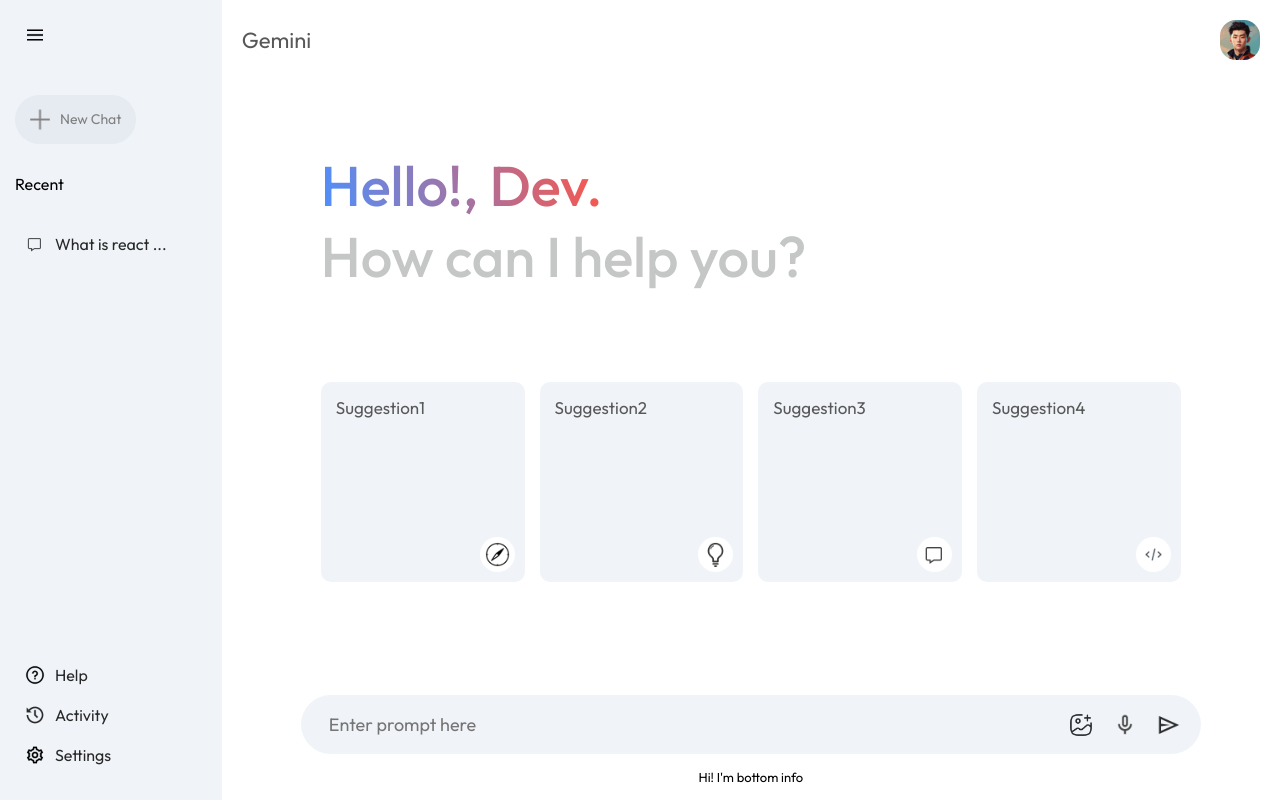
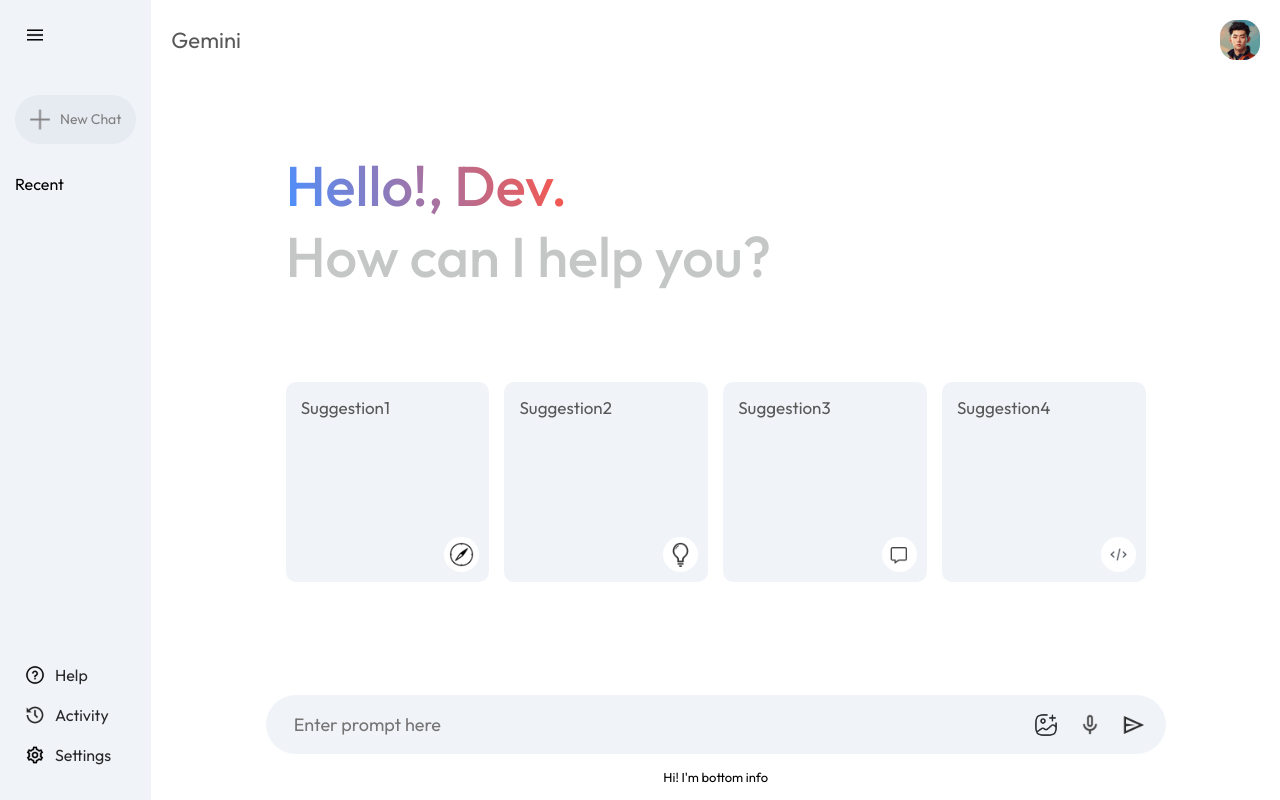
Before and after one commit to ChrisDaWizard/gemini-clone, a React (Vite) app in the folder gemini-frontend/: page / in a window 1280 px wide. Both pictures are taken after a click on the picture 35 px from the left and 35 px from the top of the page. Built offline with nearby package versions, Linux system fonts and the light colour scheme.

Commit message:
localstorage added, sidebar display conversation, main not yet

```diff
--- a/gemini-frontend/src/components/Main/Main.jsx
+++ b/gemini-frontend/src/components/Main/Main.jsx
@@ -1,12 +1,18 @@
-import React, { useState } from 'react';
+import React, { useEffect, useState } from 'react';
 import "./Main.css";
 import { assets } from '../../assets/assets';
+import { loadfromLocalStorage, saveToLocalStorage } from '../../utils/LocalStorage';
 
 const Main = () => {
   const [prompt, setPrompt] = useState(''); //almacenamiento del texto del usuario
   const [messages, setMessages] = useState([]); //almacenamiento de los mensajes del bot y usuario
   const [loading, setLoading] = useState(false); //se indica si se espera o no una respuesta del servidor
   const [extended, setExtended] = useState(false); //se indica si solo mostrar el chat o las sugerencia de inicio nuevo
+
+  useEffect(() => { //se ejecuta automaticamente, si detecta que el mensaje es mayor a 0 m guarda en localstorage
+    if (messages.length > 0) {
+    }
+  }, [messages]);
 
   const handleSend = async () => {  //funcion que se ejecuta cuando el usuario manda el mensaje
     if (!prompt.trim()) return; //evita que se envien mensajes vacios
@@ -27,7 +33,17 @@
 
       const data = await res.json(); // se covierte la respuesta a JSON
       const botMessage = { type: 'bot', text: data.response }; //se crea objecto con la respuesta del bot (data.response)
-      setMessages(prev => [...prev, botMessage]); //se agrega al historial
+      const updatedMessages = [...messages, { type: 'user', text: prompt }, botMessage];
+      setMessages(updatedMessages);//se agregan al historial
+
+      const chatHistory = loadfromLocalStorage("chatHistory") || [];
+      chatHistory.push({
+        title: prompt.slice (0, 25),
+        prompt: prompt,
+        response: data.response,
+        timestamp: Date.now()
+      });
+      saveToLocalStorage("chatHistory", chatHistory);
     } catch (err) {
       const errorMsg = { type: 'bot', text: 'Error al conectarse con el servidor.' };
       setMessages(prev => [...prev, errorMsg]);
--- a/gemini-frontend/src/components/SideBar/SideBar.jsx
+++ b/gemini-frontend/src/components/SideBar/SideBar.jsx
@@ -1,28 +1,37 @@
-import React, { useState } from 'react'
+import React, { useEffect, useState } from 'react'
 import "./SideBar.css"
 import { assets } from "../../assets/assets"
+import { loadfromLocalStorage } from '../../utils/LocalStorage'
 
 const SideBar = () => {
 
-    const [extended, setExtended] = useState(false)
+    const [extended, setExtended] = useState(false);
+    const [chatHistory, setChatHistory] = useState([]);
+
+    useEffect(() => {
+        const storedHistory = loadfromLocalStorage("chatHistory") || [];
+        setChatHistory([...storedHistory].reverse());
+    }, []);
 
     return (
         <div className='sidebar'>
             <div className="top">
-                <img onClick={()=>setExtended(prev=>!prev)} className='menu' src={assets.menu_icon} alt="" />
+                <img onClick={() => setExtended(prev => !prev)} className='menu' src={assets.menu_icon} alt="" />
                 <div className="new-chat">
                     <img src={assets.plus_icon} alt="" />
                     {extended ? <p>New Chat</p> : null}
                 </div>
-                {extended ?
+                {extended && (
                     <div className="recent">
                         <p className="recent-title">Recent</p>
-                        <div className="recent-entry">
-                            <img src={assets.message_icon} alt="" />
-                            <p>What is react ...</p>
-                        </div>
-                    </div> : null}
-            </div>
+                        {chatHistory.map((chat, index) => (
+                            <div key={index} className="recent-entry">
+                                <img src={assets.message_icon} alt="" />
+                                <p>{chat.title || chat.prompt?.slice(0, 20) + "..."}</p>
+                            </div>
+                        ))}
+                    </div>
+                )}</div>
             <div className="bottom">
                 <div className="bottom-item recent-entry">
                     <img src={assets.question_icon} alt="" />
--- /dev/null
+++ b/gemini-frontend/src/utils/LocalStorage.js
@@ -0,0 +1,17 @@
+export const saveToLocalStorage = (key, value) => {
+    try{
+        localStorage.setItem(key, JSON.stringify(value));
+    } catch (error) {
+        console.error("Error saving in local storage:", error)
+    }
+};
+
+export const loadfromLocalStorage = (key, defaultValue = []) => {
+    try {
+        const data = localStorage.getItem(key);
+        return data ? JSON.parse(data) : defaultValue;
+    } catch (error) {
+        console.error("Error loading from local storage", error);
+        return defaultValue;
+    }
+};
```
